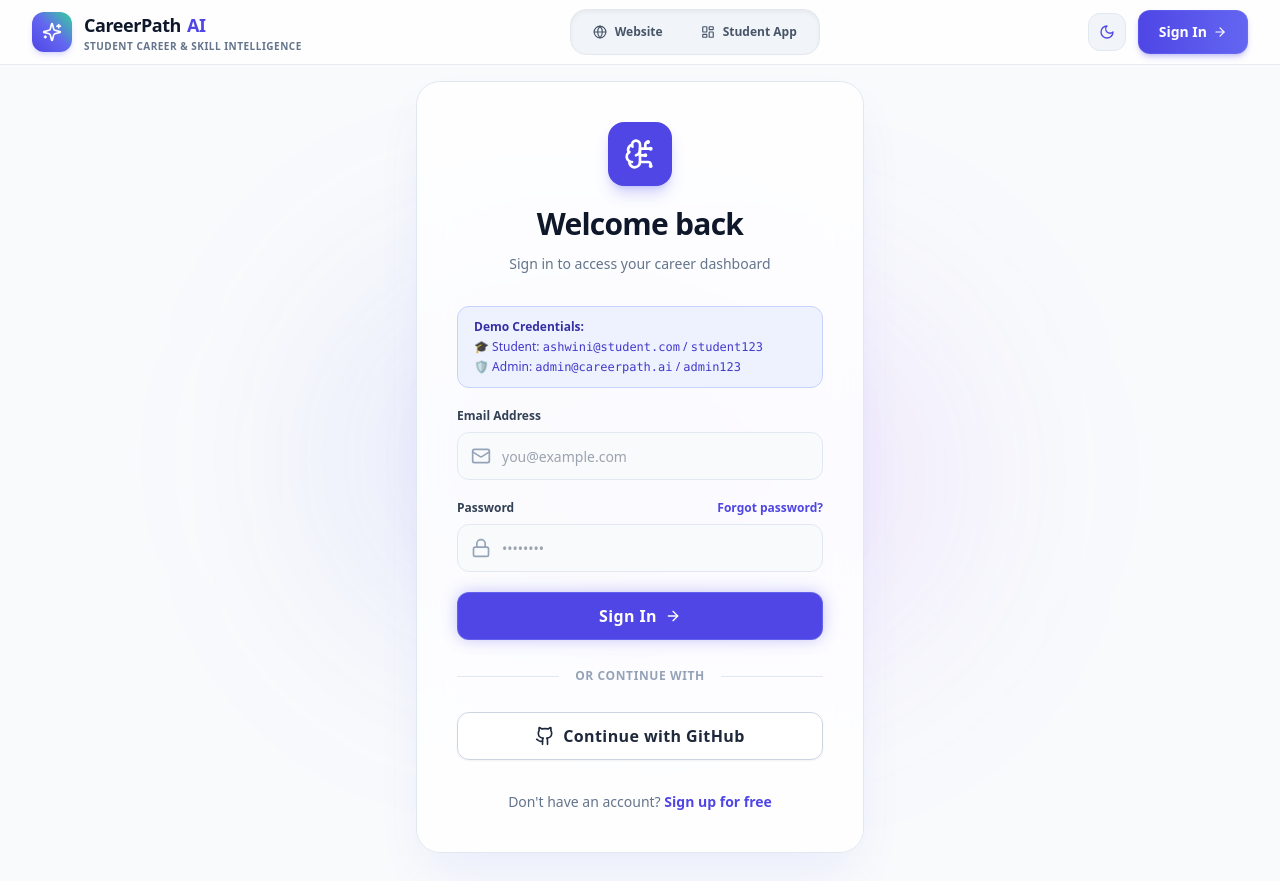
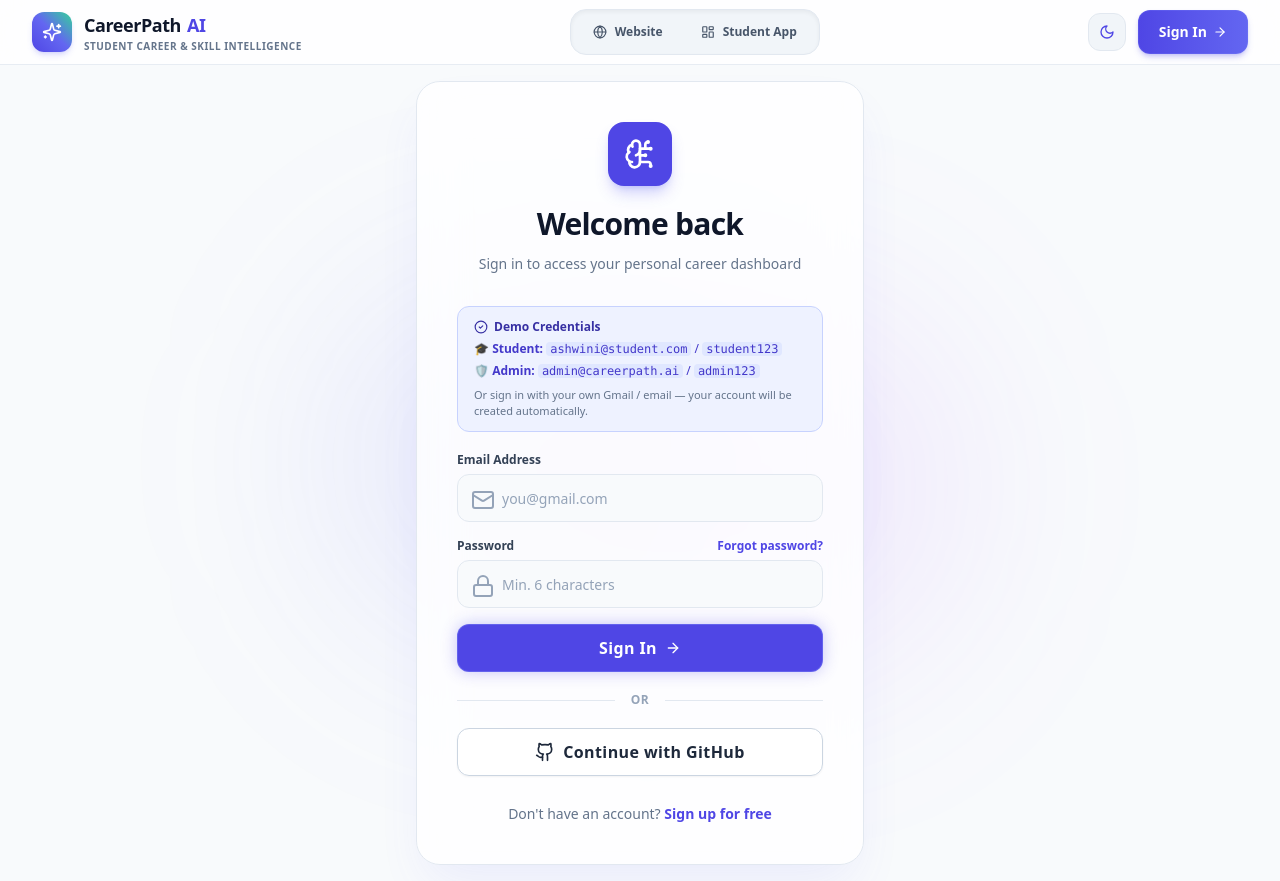
Before and after one commit to pranav-6944/Student-Career-Skill-Recommendation-System-, a React (Vite) app: page / in a window 1280 px wide. Both pictures are taken after a click on the button "Student App". Built offline with nearby package versions, Linux system fonts and the light colour scheme.

Commit message:
feat: Per-user sessions - each login/signup gets its own account, name, profile data

```diff
--- a/components/Navbar.tsx
+++ b/components/Navbar.tsx
@@ -13,7 +13,7 @@
 const isAuthenticated = (mode: AppMode) => mode === 'webapp' || mode === 'admin';
 
 export const Navbar: React.FC<NavbarProps> = ({ currentMode, setMode }) => {
-  const { theme, toggleTheme, role } = useTheme();
+  const { theme, toggleTheme, role, currentUser } = useTheme();
   const [profileDropdownOpen, setProfileDropdownOpen] = useState(false);
   const dropdownRef = useRef<HTMLDivElement>(null);
 
@@ -139,10 +139,12 @@
                 className="flex items-center gap-2 px-3.5 py-2 rounded-xl border border-slate-200 dark:border-slate-800 bg-slate-50 dark:bg-slate-900 hover:bg-slate-100 dark:hover:bg-slate-800 text-slate-800 dark:text-slate-100 text-xs font-bold cursor-pointer transition-colors"
               >
                 <div className={`w-6 h-6 rounded-lg flex items-center justify-center font-bold text-[10px] text-white ${role === 'admin' ? 'bg-amber-500' : 'bg-indigo-600'}`}>
-                  {role === 'admin' ? 'AD' : 'AK'}
+                  {currentUser
+                    ? currentUser.name.split(' ').map(w => w[0]).join('').slice(0, 2).toUpperCase()
+                    : role === 'admin' ? 'AD' : '?'}
                 </div>
-                <span className="hidden sm:inline">
-                  {role === 'admin' ? 'Admin Profile' : 'Ashwini Kate'}
+                <span className="hidden sm:inline max-w-[120px] truncate">
+                  {currentUser ? currentUser.name : role === 'admin' ? 'Admin Profile' : 'Student'}
                 </span>
                 <ChevronDown className={`w-3.5 h-3.5 text-slate-400 transition-transform duration-200 ${profileDropdownOpen ? 'rotate-180' : ''}`} />
               </button>
@@ -151,10 +153,13 @@
               {profileDropdownOpen && (
                 <div className="absolute right-0 mt-2 w-56 rounded-2xl bg-white dark:bg-slate-900 border border-slate-200 dark:border-slate-800 shadow-2xl p-2 z-50 text-xs space-y-1">
                   <div className="px-3 py-2 border-b border-slate-100 dark:border-slate-800 mb-1">
-                    <p className="font-bold text-slate-900 dark:text-white">
-                      {role === 'admin' ? 'Administrator' : 'Ashwini Kate'}
+                    <p className="font-bold text-slate-900 dark:text-white truncate">
+                      {currentUser ? currentUser.name : role === 'admin' ? 'Administrator' : 'Student'}
                     </p>
-                    <p className="text-[11px] text-slate-500 dark:text-slate-400 mt-0.5">
+                    <p className="text-[11px] text-slate-500 dark:text-slate-400 mt-0.5 truncate">
+                      {currentUser?.email}
+                    </p>
+                    <p className="text-[11px] mt-0.5">
                       Role: <span className={`font-bold uppercase ${role === 'admin' ? 'text-amber-500' : 'text-indigo-600 dark:text-indigo-400'}`}>{role}</span>
                     </p>
                   </div>
--- a/components/SignInView.tsx
+++ b/components/SignInView.tsx
@@ -1,20 +1,32 @@
 import React, { useState } from 'react';
 import { Button } from '@/components/ui/button';
 import { Card } from '@/components/ui/card';
-import { BrainCircuit, Mail, Lock, ArrowRight, Github, Loader2, AlertCircle } from 'lucide-react';
+import { BrainCircuit, Mail, Lock, User, ArrowRight, Github, Loader2, AlertCircle, CheckCircle2 } from 'lucide-react';
+import type { UserSession } from '@/src/themeContext';
 
 interface SignInViewProps {
-  onSignInSuccess: (role: 'student' | 'admin') => void;
+  onSignInSuccess: (user: UserSession) => void;
 }
 
-// Test credentials (frontend-only simulation — no real backend)
+// Hardcoded demo credentials — no real backend
 const ADMIN_EMAIL = 'admin@careerpath.ai';
 const ADMIN_PASSWORD = 'admin123';
 const STUDENT_EMAIL = 'ashwini@student.com';
 const STUDENT_PASSWORD = 'student123';
 
+// Derive a display name from an email: "john.doe@gmail.com" → "John Doe"
+const nameFromEmail = (email: string): string => {
+  const local = email.split('@')[0];
+  return local
+    .replace(/[._\-+]/g, ' ')
+    .split(' ')
+    .map(w => w.charAt(0).toUpperCase() + w.slice(1))
+    .join(' ');
+};
+
 export function SignInView({ onSignInSuccess }: SignInViewProps) {
   const [isLogin, setIsLogin] = useState(true);
+  const [fullName, setFullName] = useState('');
   const [email, setEmail] = useState('');
   const [password, setPassword] = useState('');
   const [isLoading, setIsLoading] = useState(false);
@@ -28,34 +40,35 @@
 
     setTimeout(() => {
       setIsLoading(false);
+      const emailLower = email.toLowerCase().trim();
 
       if (isLogin) {
-        // Admin login check
-        if (email.toLowerCase() === ADMIN_EMAIL && password === ADMIN_PASSWORD) {
-          onSignInSuccess('admin');
+        // Admin login
+        if (emailLower === ADMIN_EMAIL && password === ADMIN_PASSWORD) {
+          onSignInSuccess({ email: ADMIN_EMAIL, name: 'Administrator', role: 'admin' });
           return;
         }
-        // Student login check — accept exact student creds OR any registered email with 6+ char password
-        if (email.toLowerCase() === STUDENT_EMAIL && password === STUDENT_PASSWORD) {
-          onSignInSuccess('student');
+        // Demo student login
+        if (emailLower === STUDENT_EMAIL && password === STUDENT_PASSWORD) {
+          onSignInSuccess({ email: STUDENT_EMAIL, name: 'Ashwini Kate', role: 'student' });
           return;
         }
-        // Allow any properly formatted email with 6+ char password for demo sign-up flow
-        if (email.includes('@') && email.includes('.') && password.length >= 6) {
-          onSignInSuccess('student');
+        // Any valid email + 6+ char password → sign them in with their email-derived name
+        if (emailLower.includes('@') && emailLower.includes('.') && password.length >= 6) {
+          onSignInSuccess({ email: emailLower, name: nameFromEmail(emailLower), role: 'student' });
           return;
         }
-        // Wrong credentials
-        setError('Invalid email or password. Try student123 or admin123.');
-        setIsLoading(false);
-        return;
+        // Invalid
+        setError('Password must be at least 6 characters. Or use the demo credentials below.');
       } else {
-        // Sign up — always creates a student account in simulation mode
+        // Sign Up
         if (password.length < 6) {
           setError('Password must be at least 6 characters.');
+          setIsLoading(false);
           return;
         }
-        onSignInSuccess('student');
+        const displayName = fullName.trim() || nameFromEmail(email);
+        onSignInSuccess({ email: email.toLowerCase().trim(), name: displayName, role: 'student' });
       }
     }, 800);
   };
@@ -68,7 +81,7 @@
   return (
     <div className="min-h-[85vh] flex items-center justify-center p-4 relative">
 
-      {/* Background glow decoration */}
+      {/* Background glow */}
       <div className="absolute inset-0 z-0 overflow-hidden pointer-events-none">
         <div className="absolute top-1/4 left-1/4 w-96 h-96 bg-indigo-500/10 rounded-full blur-[100px]" />
         <div className="absolute bottom-1/4 right-1/4 w-96 h-96 bg-purple-500/10 rounded-full blur-[100px]" />
@@ -82,62 +95,81 @@
             <BrainCircuit className="w-8 h-8 text-white" />
           </div>
           <h1 className="text-3xl font-black text-slate-900 dark:text-white tracking-tight">
-            {isLogin ? 'Welcome back' : 'Create an account'}
+            {isLogin ? 'Welcome back' : 'Create account'}
           </h1>
           <p className="text-sm text-slate-500 dark:text-slate-400 font-medium">
-            {isLogin ? 'Sign in to access your career dashboard' : 'Sign up to jumpstart your career path'}
+            {isLogin
+              ? 'Sign in to access your personal career dashboard'
+              : 'Sign up to get personalized career recommendations'}
           </p>
         </div>
 
-        {/* Error Message */}
+        {/* Error Banner */}
         {error && (
-          <div className="mb-5 flex items-center gap-2 bg-red-50 dark:bg-red-950/30 border border-red-200 dark:border-red-800 rounded-xl px-4 py-3 text-sm text-red-700 dark:text-red-400 font-medium">
-            <AlertCircle className="w-4 h-4 flex-shrink-0" />
-            {error}
+          <div className="mb-5 flex items-start gap-2.5 bg-red-50 dark:bg-red-950/30 border border-red-200 dark:border-red-800 rounded-xl px-4 py-3 text-sm text-red-700 dark:text-red-400 font-medium">
+            <AlertCircle className="w-4 h-4 flex-shrink-0 mt-0.5" />
+            <span>{error}</span>
           </div>
         )}
 
-        {/* Demo Credentials Hint */}
+        {/* Demo Credentials (only on login mode) */}
         {isLogin && (
-          <div className="mb-5 bg-indigo-50 dark:bg-indigo-950/30 border border-indigo-200 dark:border-indigo-800 rounded-xl px-4 py-3 text-xs text-indigo-700 dark:text-indigo-300 font-medium space-y-1">
-            <p className="font-bold text-indigo-800 dark:text-indigo-200">Demo Credentials:</p>
-            <p>🎓 Student: <code>ashwini@student.com</code> / <code>student123</code></p>
-            <p>🛡️ Admin: <code>admin@careerpath.ai</code> / <code>admin123</code></p>
+          <div className="mb-5 bg-indigo-50 dark:bg-indigo-950/30 border border-indigo-200 dark:border-indigo-800 rounded-xl px-4 py-3 text-xs space-y-1.5">
+            <p className="font-bold text-indigo-800 dark:text-indigo-200 flex items-center gap-1.5">
+              <CheckCircle2 className="w-3.5 h-3.5" /> Demo Credentials
+            </p>
+            <p className="text-indigo-700 dark:text-indigo-300">
+              🎓 <strong>Student:</strong> <code className="bg-indigo-100 dark:bg-indigo-900 px-1 rounded">ashwini@student.com</code> / <code className="bg-indigo-100 dark:bg-indigo-900 px-1 rounded">student123</code>
+            </p>
+            <p className="text-indigo-700 dark:text-indigo-300">
+              🛡️ <strong>Admin:</strong> <code className="bg-indigo-100 dark:bg-indigo-900 px-1 rounded">admin@careerpath.ai</code> / <code className="bg-indigo-100 dark:bg-indigo-900 px-1 rounded">admin123</code>
+            </p>
+            <p className="text-slate-500 dark:text-slate-500 text-[11px] pt-0.5">
+              Or sign in with your own Gmail / email — your account will be created automatically.
+            </p>
           </div>
         )}
 
         {/* Form */}
-        <form onSubmit={handleSubmit} className="space-y-5">
+        <form onSubmit={handleSubmit} className="space-y-4">
+
+          {/* Full Name — sign up only */}
           {!isLogin && (
-            <div className="space-y-2">
-              <label htmlFor="name" className="text-xs font-bold text-slate-700 dark:text-slate-300 block">Full Name</label>
-              <input
-                id="name"
-                type="text"
-                placeholder="Your full name"
-                required
-                className="w-full h-12 px-4 rounded-xl border border-slate-200 dark:border-slate-700 bg-slate-50 dark:bg-slate-900 text-slate-900 dark:text-white focus:outline-none focus:ring-2 focus:ring-indigo-500 text-sm"
-              />
+            <div className="space-y-1.5">
+              <label htmlFor="fullname" className="text-xs font-bold text-slate-700 dark:text-slate-300 block">Full Name</label>
+              <div className="relative">
+                <User className="absolute left-3.5 top-3.5 h-4.5 w-4.5 text-slate-400" />
+                <input
+                  id="fullname"
+                  type="text"
+                  placeholder="Your full name"
+                  value={fullName}
+                  onChange={(e: React.ChangeEvent<HTMLInputElement>) => setFullName(e.target.value)}
+                  className="w-full h-12 pl-11 pr-4 rounded-xl border border-slate-200 dark:border-slate-700 bg-slate-50 dark:bg-slate-900 text-slate-900 dark:text-white placeholder-slate-400 focus:outline-none focus:ring-2 focus:ring-indigo-500 text-sm"
+                />
+              </div>
             </div>
           )}
 
-          <div className="space-y-2">
+          {/* Email */}
+          <div className="space-y-1.5">
             <label htmlFor="email" className="text-xs font-bold text-slate-700 dark:text-slate-300 block">Email Address</label>
             <div className="relative">
-              <Mail className="absolute left-3.5 top-3.5 h-5 w-5 text-slate-400" />
+              <Mail className="absolute left-3.5 top-3.5 h-4.5 w-4.5 text-slate-400" />
               <input
                 id="email"
                 type="email"
-                placeholder="you@example.com"
+                placeholder="you@gmail.com"
                 value={email}
                 onChange={(e: React.ChangeEvent<HTMLInputElement>) => setEmail(e.target.value)}
                 required
-                className="w-full h-12 pl-11 pr-4 rounded-xl border border-slate-200 dark:border-slate-700 bg-slate-50 dark:bg-slate-900 text-slate-900 dark:text-white focus:outline-none focus:ring-2 focus:ring-indigo-500 text-sm"
+                className="w-full h-12 pl-11 pr-4 rounded-xl border border-slate-200 dark:border-slate-700 bg-slate-50 dark:bg-slate-900 text-slate-900 dark:text-white placeholder-slate-400 focus:outline-none focus:ring-2 focus:ring-indigo-500 text-sm"
               />
             </div>
           </div>
 
-          <div className="space-y-2">
+          {/* Password */}
+          <div className="space-y-1.5">
             <div className="flex items-center justify-between">
               <label htmlFor="password" className="text-xs font-bold text-slate-700 dark:text-slate-300 block">Password</label>
               {isLogin && (
@@ -147,20 +179,21 @@
               )}
             </div>
             <div className="relative">
-              <Lock className="absolute left-3.5 top-3.5 h-5 w-5 text-slate-400" />
+              <Lock className="absolute left-3.5 top-3.5 h-4.5 w-4.5 text-slate-400" />
               <input
                 id="password"
                 type="password"
-                placeholder="••••••••"
+                placeholder="Min. 6 characters"
                 value={password}
                 onChange={(e: React.ChangeEvent<HTMLInputElement>) => setPassword(e.target.value)}
                 required
                 minLength={6}
-                className="w-full h-12 pl-11 pr-4 rounded-xl border border-slate-200 dark:border-slate-700 bg-slate-50 dark:bg-slate-900 text-slate-900 dark:text-white focus:outline-none focus:ring-2 focus:ring-indigo-500 text-sm"
+                className="w-full h-12 pl-11 pr-4 rounded-xl border border-slate-200 dark:border-slate-700 bg-slate-50 dark:bg-slate-900 text-slate-900 dark:text-white placeholder-slate-400 focus:outline-none focus:ring-2 focus:ring-indigo-500 text-sm"
               />
             </div>
           </div>
 
+          {/* Submit Button */}
           <Button
             type="submit"
             size="lg"
@@ -169,18 +202,20 @@
             className="w-full h-12 text-base font-extrabold gap-2 mt-2"
           >
             {isLoading ? (
-              <><Loader2 className="w-4 h-4 animate-spin" /> Signing in...</>
+              <><Loader2 className="w-4 h-4 animate-spin" /> {isLogin ? 'Signing in...' : 'Creating account...'}</>
             ) : (
               <>{isLogin ? 'Sign In' : 'Create Account'} <ArrowRight className="w-4 h-4" /></>
             )}
           </Button>
 
-          <div className="relative flex items-center py-2">
+          {/* Divider */}
+          <div className="relative flex items-center py-1">
             <div className="flex-grow border-t border-slate-200 dark:border-slate-800"></div>
-            <span className="flex-shrink-0 mx-4 text-xs font-bold text-slate-400 uppercase tracking-wider">or continue with</span>
+            <span className="flex-shrink-0 mx-4 text-xs font-bold text-slate-400 uppercase tracking-wider">or</span>
             <div className="flex-grow border-t border-slate-200 dark:border-slate-800"></div>
           </div>
 
+          {/* GitHub OAuth (Coming Soon) */}
           <Button
             type="button"
             variant="outline"
@@ -189,15 +224,17 @@
             className="w-full h-12 gap-2 font-bold"
           >
             <Github className="w-5 h-5" />
-            {githubClicked ? 'GitHub OAuth — Coming Soon!' : 'Continue with GitHub'}
+            {githubClicked ? '⚡ GitHub OAuth — Coming Soon!' : 'Continue with GitHub'}
           </Button>
+
         </form>
 
-        <div className="mt-8 text-center">
+        {/* Toggle Sign In / Sign Up */}
+        <div className="mt-7 text-center">
           <p className="text-sm text-slate-500 dark:text-slate-400 font-medium">
             {isLogin ? "Don't have an account? " : "Already have an account? "}
             <button
-              onClick={() => { setIsLogin(!isLogin); setError(''); }}
+              onClick={() => { setIsLogin(!isLogin); setError(''); setFullName(''); }}
               className="text-indigo-600 dark:text-indigo-400 font-bold hover:underline"
             >
               {isLogin ? 'Sign up for free' : 'Sign in here'}
--- a/components/WebAppView.tsx
+++ b/components/WebAppView.tsx
@@ -26,18 +26,23 @@
 }
 
 export const WebAppView: React.FC<WebAppViewProps> = ({ initialMode = 'webapp', onLogout }) => {
-  const { role } = useTheme();
+  const { role, currentUser } = useTheme();
 
   const [activeView, setActiveView] = useState<'dashboard' | 'resume' | 'careers' | 'gap' | 'learning' | 'profile' | 'admin'>(
     initialMode === 'admin' && role === 'admin' ? 'admin' : 'dashboard'
   );
 
-  // Student Profile State — loaded from localStorage for persistence
-  const [studentName, setStudentName] = useState(() => localStorage.getItem('cp_name') || 'Ashwini Kate');
-  const [degree, setDegree] = useState(() => localStorage.getItem('cp_degree') || 'B.Sc Computer Science');
-  const [university, setUniversity] = useState(() => localStorage.getItem('cp_university') || 'Savitribai Phule Pune University');
-  const [cgpa, setCgpa] = useState(() => localStorage.getItem('cp_cgpa') || '8.4');
-  const [year, setYear] = useState(() => localStorage.getItem('cp_year') || '3');
+  // Build a per-user localStorage key prefix so each account has isolated profile data
+  const userKey = currentUser?.email ? `cp_${btoa(currentUser.email)}_` : 'cp_';
+
+  // Student Profile State — keyed per user so multiple accounts don't share data
+  const [studentName, setStudentName] = useState(() =>
+    localStorage.getItem(userKey + 'name') || currentUser?.name || 'Student'
+  );
+  const [degree, setDegree] = useState(() => localStorage.getItem(userKey + 'degree') || 'B.Sc Computer Science');
+  const [university, setUniversity] = useState(() => localStorage.getItem(userKey + 'university') || 'Your University');
+  const [cgpa, setCgpa] = useState(() => localStorage.getItem(userKey + 'cgpa') || '');
+  const [year, setYear] = useState(() => localStorage.getItem(userKey + 'year') || '1');
   const [profileSaveMsg, setProfileSaveMsg] = useState('');
 
   // Resume & Extracted Skills State
@@ -805,6 +810,17 @@
             </div>
 
             <Card className="p-6 sm:p-8 space-y-5">
+              {/* Account Email — read-only */}
+              {currentUser?.email && (
+                <div>
+                  <label className="block text-xs font-bold text-slate-700 dark:text-slate-300 mb-1.5">Account Email</label>
+                  <div className="w-full bg-slate-100 dark:bg-slate-800 border-2 border-slate-200 dark:border-slate-700 rounded-xl px-4 py-2.5 text-xs text-slate-500 dark:text-slate-400 font-medium flex items-center gap-2">
+                    <span>📧</span> {currentUser.email}
+                    <span className="ml-auto text-[10px] font-bold text-indigo-600 dark:text-indigo-400 uppercase tracking-wide">Read-only</span>
+                  </div>
+                </div>
+              )}
+
               <div>
                 <label className="block text-xs font-bold text-slate-700 dark:text-slate-300 mb-1.5">Full Name</label>
                 <input
@@ -870,11 +886,11 @@
                 size="sm"
                 className="w-full py-3 font-extrabold shadow-md"
                 onClick={() => {
-                  localStorage.setItem('cp_name', studentName);
-                  localStorage.setItem('cp_degree', degree);
-                  localStorage.setItem('cp_university', university);
-                  localStorage.setItem('cp_cgpa', cgpa);
-                  localStorage.setItem('cp_year', year);
+                  localStorage.setItem(userKey + 'name', studentName);
+                  localStorage.setItem(userKey + 'degree', degree);
+                  localStorage.setItem(userKey + 'university', university);
+                  localStorage.setItem(userKey + 'cgpa', cgpa);
+                  localStorage.setItem(userKey + 'year', year);
                   setProfileSaveMsg('Profile saved successfully!');
                   setTimeout(() => setProfileSaveMsg(''), 3000);
                 }}
--- a/src/themeContext.tsx
+++ b/src/themeContext.tsx
@@ -2,15 +2,33 @@
 
 type Theme = 'dark' | 'light';
 type UserRole = 'student' | 'admin';
+
+export interface UserSession {
+  email: string;
+  name: string;
+  role: UserRole;
+}
 
 interface ThemeContextType {
   theme: Theme;
   toggleTheme: () => void;
   role: UserRole;
   setRole: (role: UserRole) => void;
+  currentUser: UserSession | null;
+  setCurrentUser: (user: UserSession | null) => void;
+  logout: () => void;
 }
 
 const ThemeContext = createContext<ThemeContextType | undefined>(undefined);
+
+// Read session from sessionStorage
+const readSession = (): UserSession | null => {
+  try {
+    const raw = sessionStorage.getItem('careerpath_session');
+    if (raw) return JSON.parse(raw) as UserSession;
+  } catch { /* ignore */ }
+  return null;
+};
 
 export const ThemeProvider: React.FC<{ children: React.ReactNode }> = ({ children }) => {
   const [theme, setTheme] = useState<Theme>(() => {
@@ -19,15 +37,41 @@
     return window.matchMedia('(prefers-color-scheme: light)').matches ? 'light' : 'dark';
   });
 
-  // Persist role in sessionStorage so it survives page refreshes within a session
-  const [role, setRoleState] = useState<UserRole>(() => {
-    const saved = sessionStorage.getItem('careerpath_role');
-    return (saved === 'admin' || saved === 'student') ? saved : 'student';
-  });
+  const [currentUser, setCurrentUserState] = useState<UserSession | null>(() => readSession());
+
+  // Derive role from session
+  const role: UserRole = currentUser?.role ?? 'student';
 
   const setRole = (newRole: UserRole) => {
-    sessionStorage.setItem('careerpath_role', newRole);
-    setRoleState(newRole);
+    if (currentUser) {
+      const updated = { ...currentUser, role: newRole };
+      sessionStorage.setItem('careerpath_session', JSON.stringify(updated));
+      setCurrentUserState(updated);
+    }
+  };
+
+  const setCurrentUser = (user: UserSession | null) => {
+    if (user) {
+      sessionStorage.setItem('careerpath_session', JSON.stringify(user));
+      // Also clear any stale per-user profile data if switching users
+      const prevEmail = readSession()?.email;
+      if (prevEmail && prevEmail !== user.email) {
+        // New user — clear previous user's saved profile
+        localStorage.removeItem('cp_name');
+        localStorage.removeItem('cp_degree');
+        localStorage.removeItem('cp_university');
+        localStorage.removeItem('cp_cgpa');
+        localStorage.removeItem('cp_year');
+      }
+    } else {
+      sessionStorage.removeItem('careerpath_session');
+    }
+    setCurrentUserState(user);
+  };
+
+  const logout = () => {
+    sessionStorage.removeItem('careerpath_session');
+    setCurrentUserState(null);
   };
 
   useEffect(() => {
@@ -47,7 +91,7 @@
   };
 
   return (
-    <ThemeContext.Provider value={{ theme, toggleTheme, role, setRole }}>
+    <ThemeContext.Provider value={{ theme, toggleTheme, role, setRole, currentUser, setCurrentUser, logout }}>
       {children}
     </ThemeContext.Provider>
   );
```
Also changed, not shown: src/App.tsx (+9 -10 lines), 1 other file (tests, documents, lock files or other folders).
